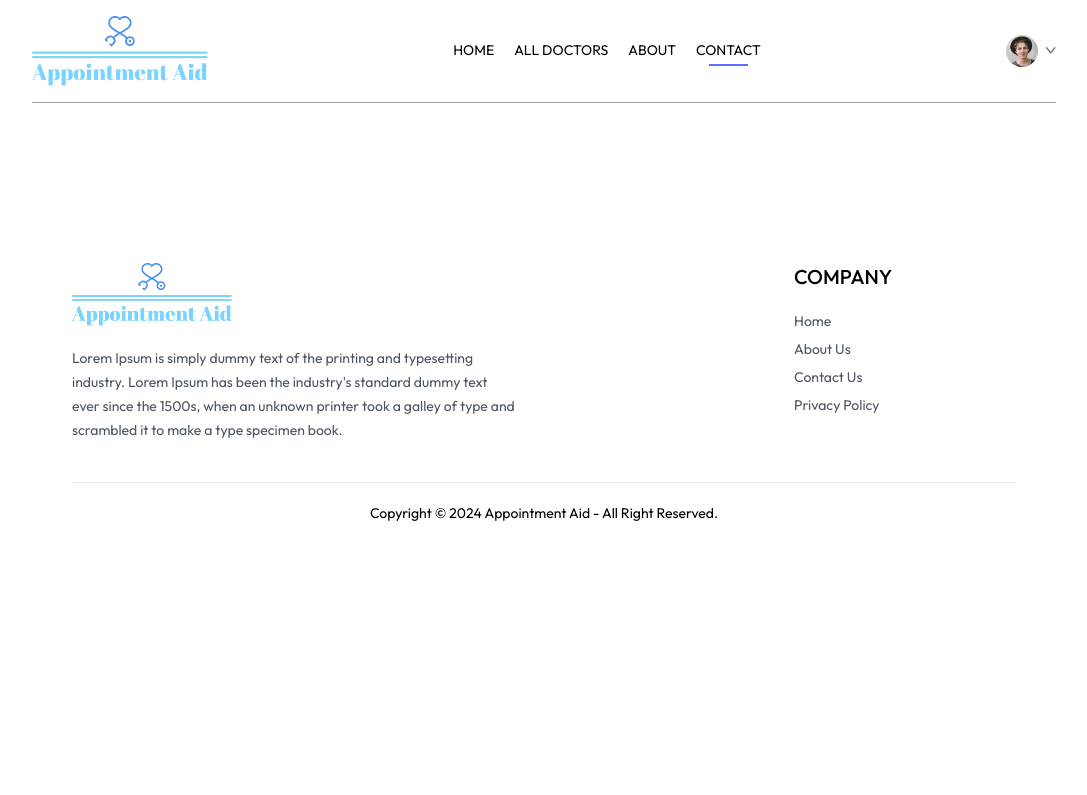
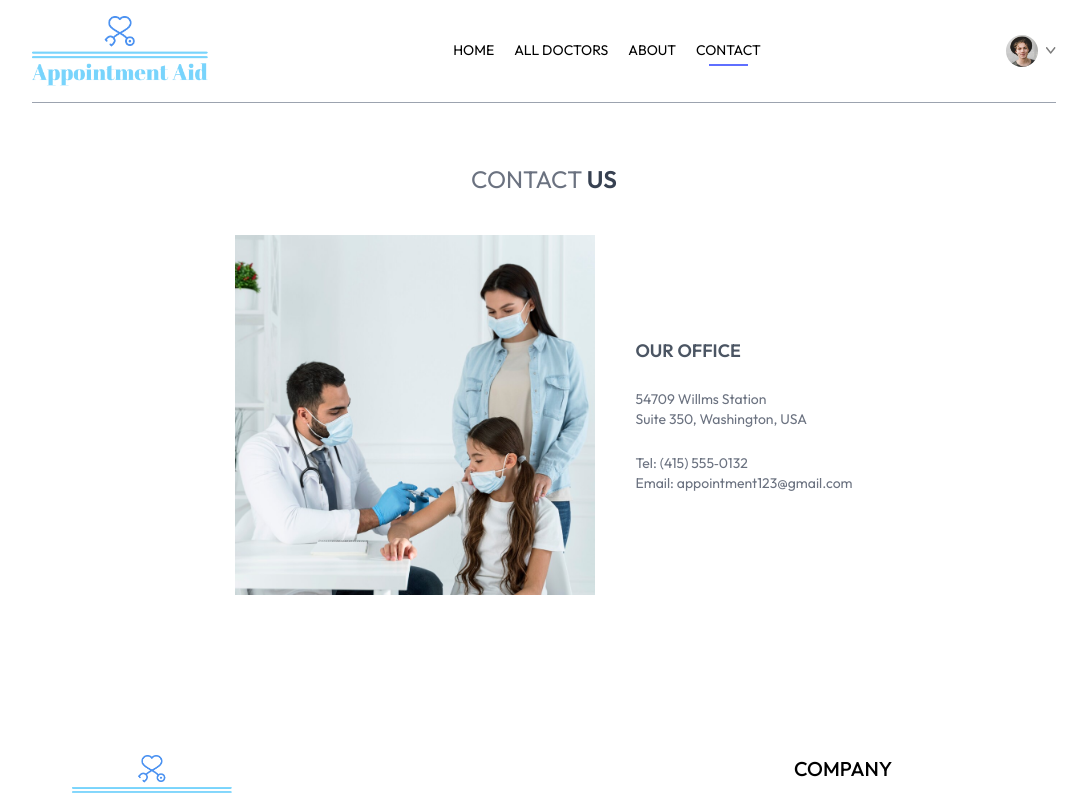
Before and after one commit to AntonioBlazz/appointment-aid, a React (Vite) app in the folder frontend/: page /contact in a window 1280 px wide. Shown: the top 795 px of the page, without its empty margins (96-1183 px from the left). Built offline with nearby package versions, Linux system fonts and the light colour scheme.

Commit message:
contact page created

```diff
--- a/frontend/src/pages/Contact.jsx
+++ b/frontend/src/pages/Contact.jsx
@@ -1,9 +1,22 @@
 import React from 'react'
+import { assets } from '../assets/assets'
 
 const Contact = () => {
   return (
     <div>
+        <div className='text-center text-2xl pt-10 text-gray-500'>
+          <p>CONTACT <span className='text-gray-700 font-semibold'>US</span></p>
+        </div>
 
+        <div className='my-10 flex flex-col justify-center md:flex-row gap-10 mb-28 text-sm'>
+          <img className='w-full md:max-w-[360px]' src={assets.contact_image} alt="" />
+
+          <div className='flex flex-col justify-center items-start gap-6'>
+            <p className='font-semibold text-lg text-gray-600'>OUR OFFICE</p>
+            <p className='text-gray-500'>54709 Willms Station <br />Suite 350, Washington, USA</p>
+            <p className='text-gray-500'>Tel: (415) 555‑0132 <br />Email: appointment123@gmail.com</p>
+          </div>
+        </div>
     </div>
   )
 }
```
